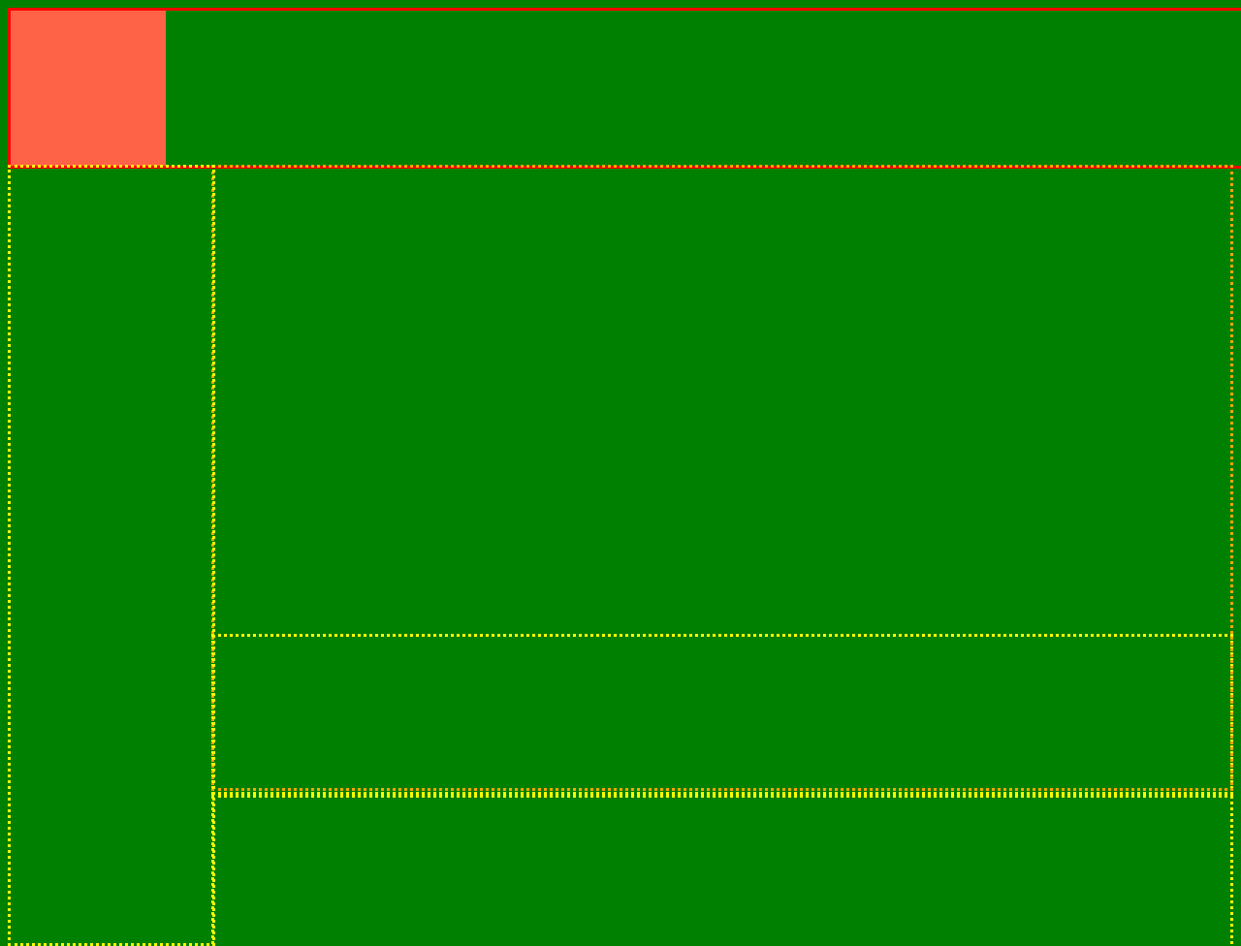
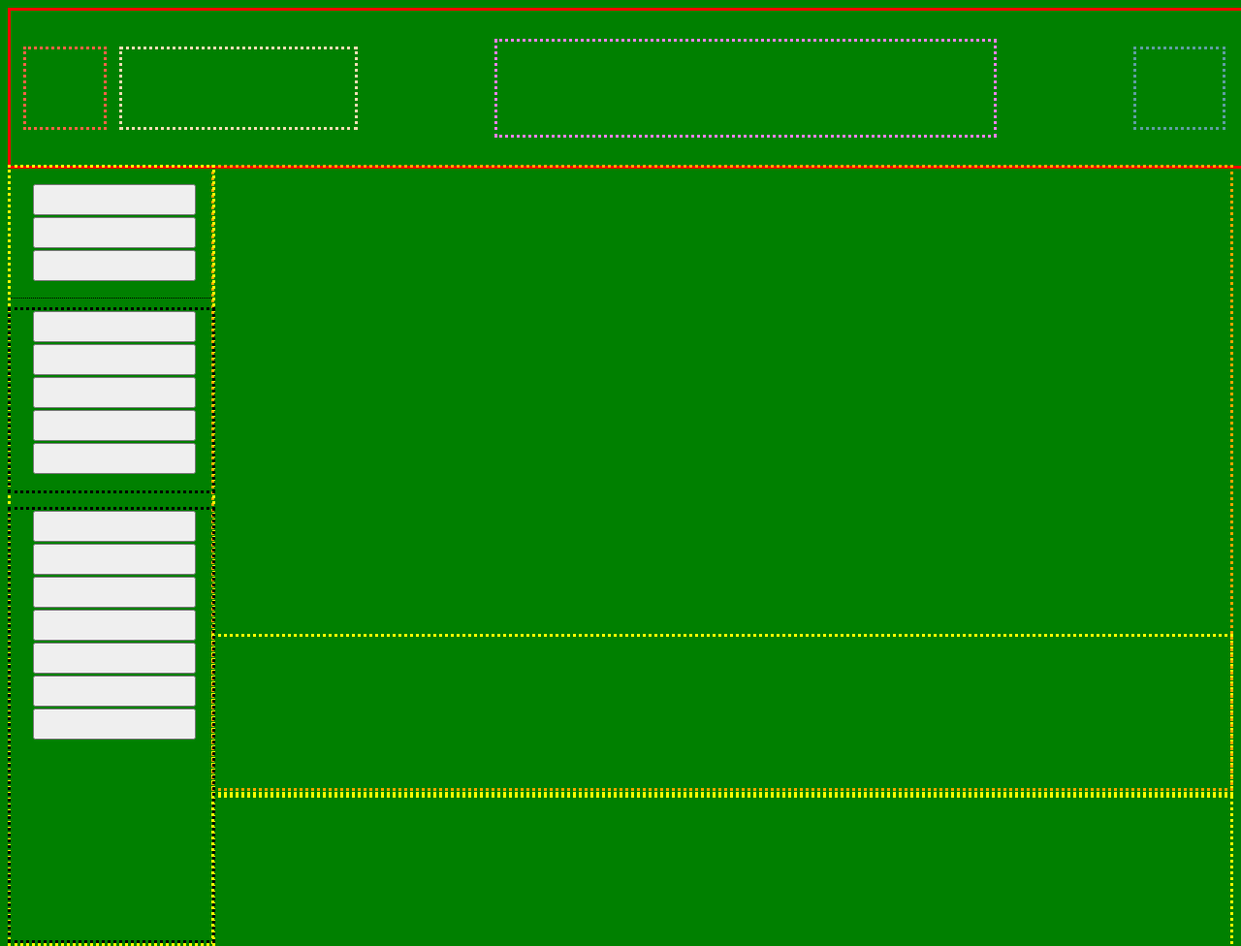
Before and after one commit to mariusErpenbach/youtube-replica, a plain HTML site: page index.html in a window 1280 px wide. Shown: the top 976 px of the page at 97% size. Drawn offline with Linux system fonts and the light colour scheme.

Commit message:
added top section elements and sidebar buttons

```diff
--- a/css/replica.css
+++ b/css/replica.css
@@ -13,15 +13,37 @@ body{
 }
  #threeBarIcon{
     align-self:center;
-    width:10rem;
-    height:10rem;
-    background-color:tomato;
+    margin-left:1%;
+    width:5rem;
+    height:5rem;
+    border-style:dotted;
+    border-color:tomato;
 }
 #logo{
-    height:75%;
-    width:auto;
+    margin-left:1%;
+    align-self:center;
+    height:5rem;
+    width:15rem;
+    border-style:dotted;
+    border-color:wheat;
 }
-
+#searchbar{
+    align-self:center;
+    margin-left:auto;
+    margin-right:auto;
+    width:40%;
+    height:60%;
+    border-style:dotted;
+    border-color:violet;
+}
+#headingButtons{
+    align-self:center;
+    margin-right:2.1%;
+    width:7%;
+    height:50%;
+    border-style:dotted;
+    border-color:cadetblue;
+}
 #profileBanner{
     position:relative;
     top:10.1rem;
@@ -53,8 +75,41 @@ aside{
     position:fixed;
     top:10.6rem;
     display:flex;
+
     width:13rem;
     height:100vh;
     border-style:dotted;
     border-color:yellow;
+    flex-direction: column;
+    align-items: center;
+
 }
+#aside-top-section{
+    margin-top:8%;
+    width:100%;
+    height:20%;
+    border-width:0px  0px 1px 0px;
+    border-style:dotted;
+    border-color:black;
+}
+
+#aside-mid-section{
+    margin-top:4%;
+    width:100%;
+    height:40%;
+    border-style:dotted;
+    border-color:black;
+}
+#aside-bottom-section{
+    margin-top:7%;
+    width:100%;
+    height:100%;
+    border-style:dotted;
+    border-color:black;
+}
+.sideButton{
+    margin-top:-12%;
+    height:2rem;
+    width:100%;
+    margin-left:-10%;
+}
--- a/index.html
+++ b/index.html
@@ -11,16 +11,42 @@
 
     <header id="topHeader">
         <div id="threeBarIcon"></div>
-        <span id="logo"></section>
-            <section id="searchbar"></section>
+        <section id="logo"></section>
+        <section id="searchbar"></section>
+        <section id="headingButtons"></section>
     </header>
     <div id="profileBanner"></div>
     <nav></nav>
     <section id="videos"></section>
     <aside>
-        <section></section>
-        <section></section>
-        <section></section>
+        <section id="aside-top-section">
+            <table>
+                <ul> <button class="sideButton"></button></ul>
+            <ul> <button class="sideButton"></button></ul>
+            <ul> <button class="sideButton"></button></ul>
+        </table>
+        </section>
+        <section id="aside-mid-section">
+            <table>
+
+                <ul> <button class="sideButton"></button></ul>
+                <ul> <button class="sideButton"></button></ul>
+                <ul> <button class="sideButton"></button></ul>
+                <ul> <button class="sideButton"></button></ul>
+                <ul> <button class="sideButton"></button></ul>
+        </table>
+        </section>
+        <section id="aside-bottom-section">
+            <table>
+                <ul> <button class="sideButton"></button></ul>
+                <ul> <button class="sideButton"></button></ul>
+                <ul> <button class="sideButton"></button></ul>
+                <ul> <button class="sideButton"></button></ul>
+                <ul> <button class="sideButton"></button></ul>
+                <ul> <button class="sideButton"></button></ul>
+                <ul> <button class="sideButton"></button></ul>
+        </table>
+        </section>
     </aside>
 
 </body>
```
